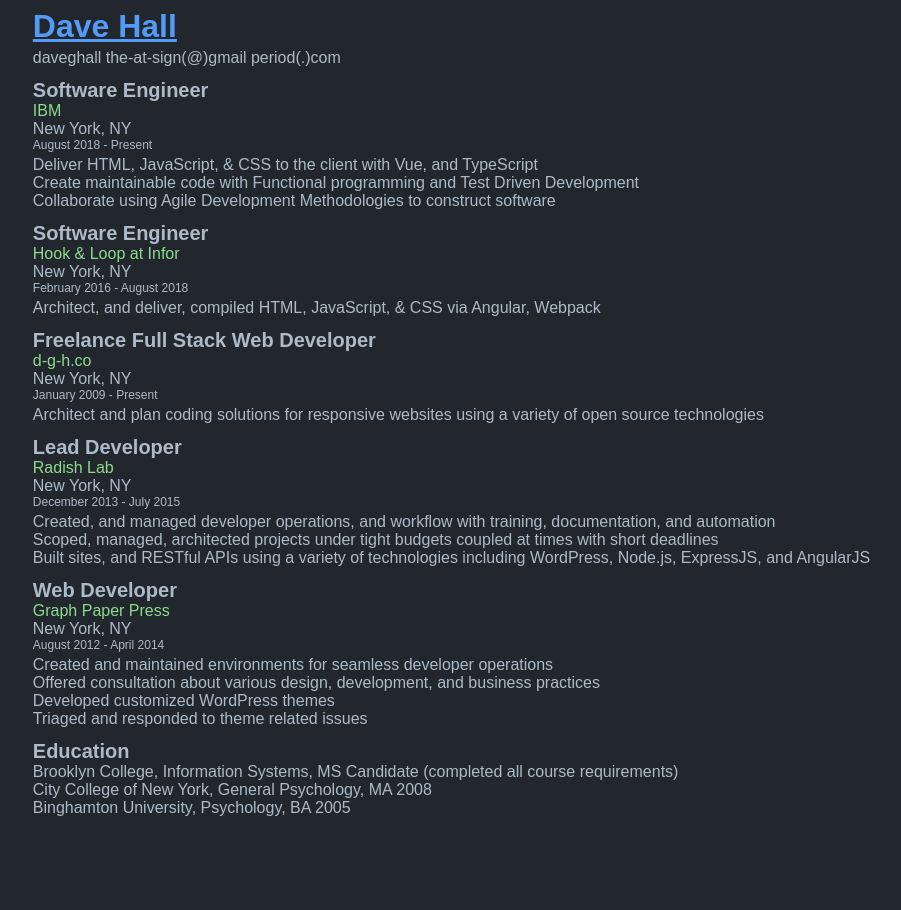
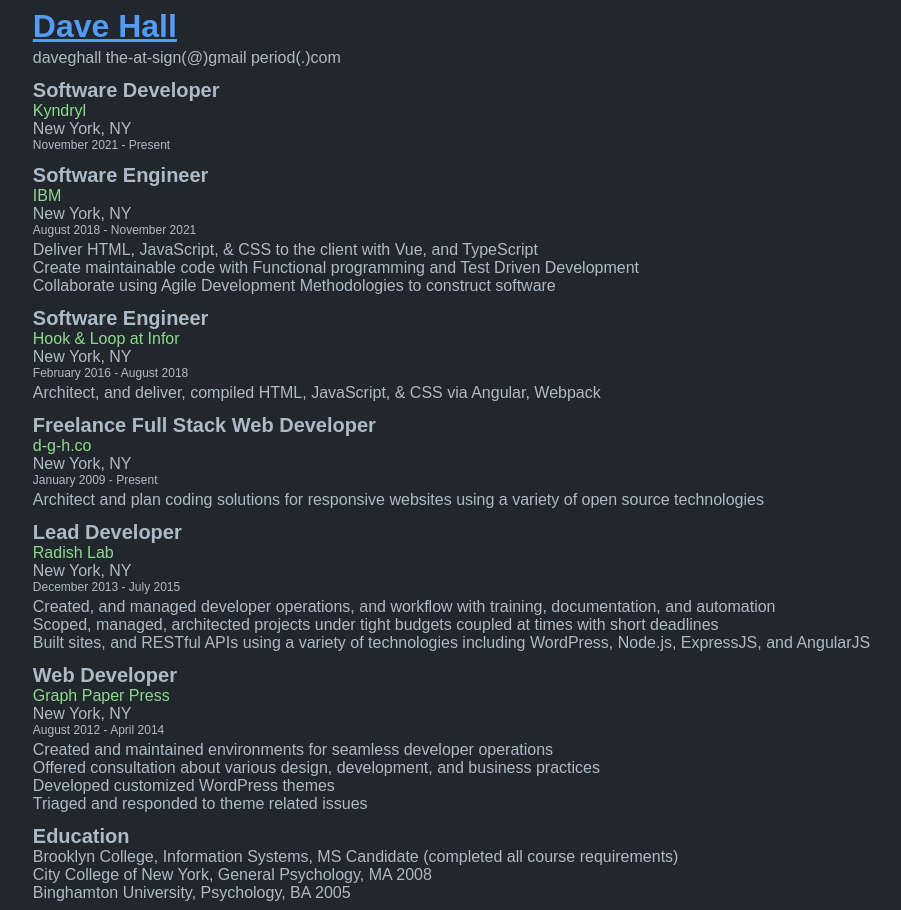
Before and after one commit to d-g-h/d-g-h.github.io, a Vue app: page / in a window 1280 px wide. Shown: the whole page, without its empty margins (70-971 px from the left). Before the commit the page ends 825 px from the top, so only its background shows below. Built offline with nearby package versions, Linux system fonts and the light colour scheme.

Commit message:
Add Kyndryl, update dependencies

```diff
--- a/src/components/Resume.vue
+++ b/src/components/Resume.vue
@@ -9,10 +9,18 @@
     <div>
       <ul>
         <Labor
+          title="Software Developer"
+          location="New York, NY"
+          company="Kyndryl"
+          time="November 2021 - Present"
+        >
+        </Labor>
+
+        <Labor
           title="Software Engineer"
           location="New York, NY"
           company="IBM"
-          time="August 2018 - Present"
+          time="August 2018 - November 2021"
         >
           <ul>
             <Description
```
Also changed, not shown: 12 other files (tests, documents, lock files or other folders).
